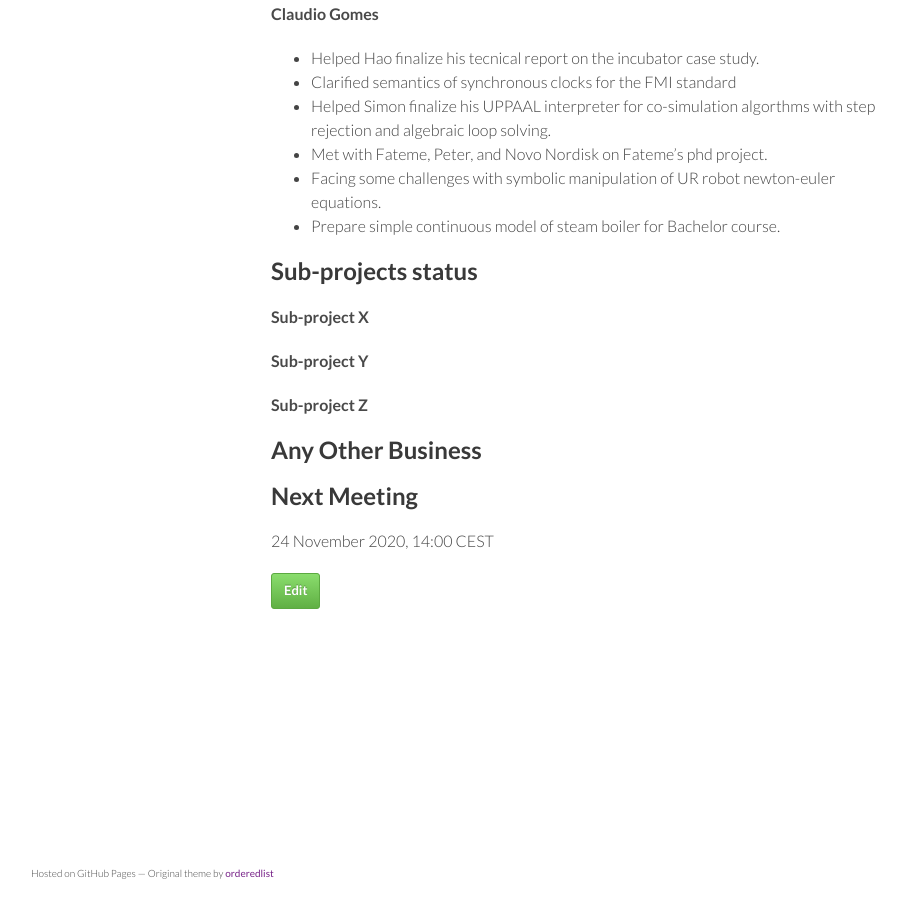
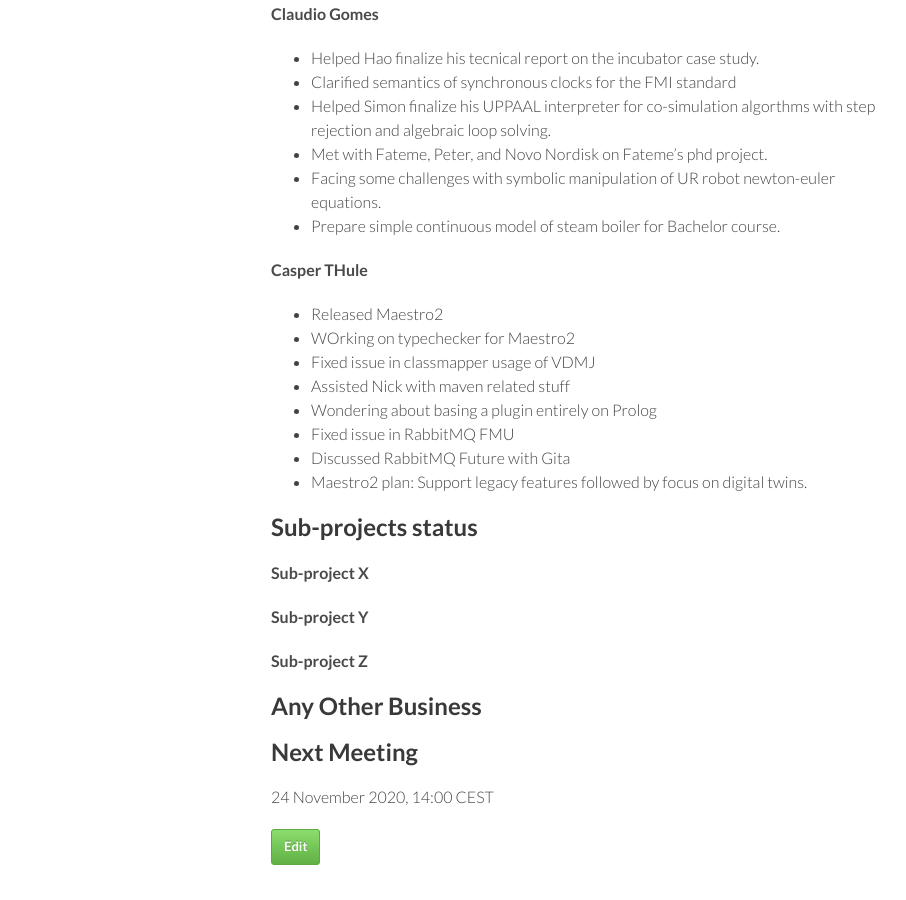
Before and after one commit to digitaltwincentre/digitaltwincentre.github.io, a Jekyll site: the page built from _biweeklies/Biweekly-28.md, in a window 1280 px wide and 900 px high, scrolled down 1083 px. Shown: the whole window, without its empty margins (179-1085 px from the left). Built offline with Jekyll 4.4.1, drawn with Linux system fonts in a browser that asks for light colours; nearby versions of some CDN libraries.

Commit message:
Update Biweekly-28.md

```diff
--- a/_biweeklies/Biweekly-28.md
+++ b/_biweeklies/Biweekly-28.md
@@ -53,6 +53,15 @@ date: 10 November 2020, 1400 CEST
 * Facing some challenges with symbolic manipulation of UR robot newton-euler equations.
 * Prepare simple continuous model of steam boiler for Bachelor course.
 
+#### Casper THule
+* Released Maestro2
+* WOrking on typechecker for Maestro2
+* Fixed issue in classmapper usage of VDMJ
+* Assisted Nick with maven related stuff
+* Wondering about basing a plugin entirely on Prolog
+* Fixed issue in RabbitMQ FMU
+* Discussed RabbitMQ Future with Gita
+* Maestro2 plan: Support legacy features followed by focus on digital twins.
 
 ## Sub-projects status
 
```
